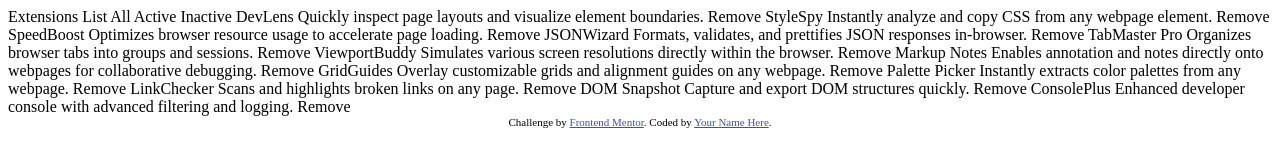
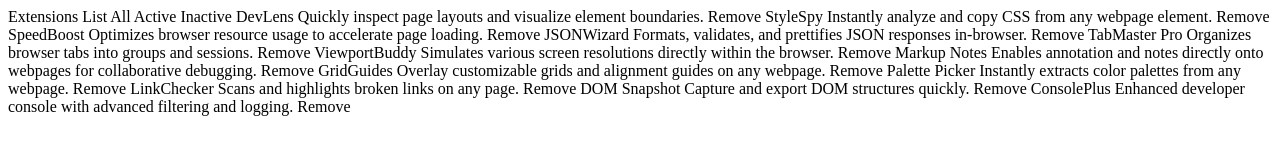
Before and after one commit to olasunkanmi2025/browser-extensions-manager-ui-main, a plain HTML site: page index.html in a window 1280 px wide. Drawn offline with Linux system fonts and the light colour scheme.

Commit message:
made new changes

```diff
--- a/index.html
+++ b/index.html
@@ -9,10 +9,6 @@
   <title>Frontend Mentor | Browser extensions manager UI</title>
 
   <!-- Feel free to remove these styles or customise in your own stylesheet 👍 -->
-  <style>
-    .attribution { font-size: 11px; text-align: center; }
-    .attribution a { color: hsl(228, 45%, 44%); }
-  </style>
 </head>
 <body>
 
@@ -71,10 +67,5 @@
   ConsolePlus
   Enhanced developer console with advanced filtering and logging.
   Remove
-
-  <div class="attribution">
-    Challenge by <a href="https://www.frontendmentor.io?ref=challenge">Frontend Mentor</a>.
-    Coded by <a href="#">Your Name Here</a>.
-  </div>
 </body>
 </html>
```
